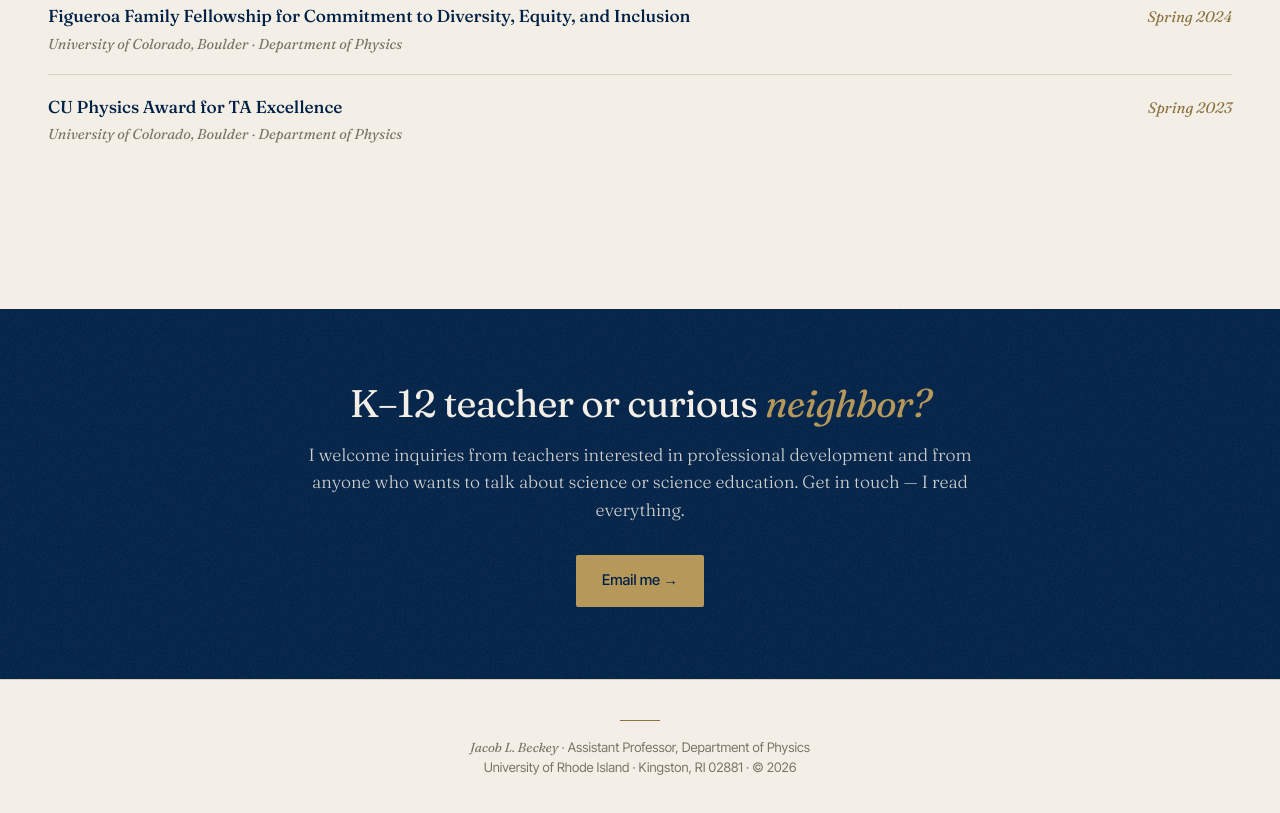
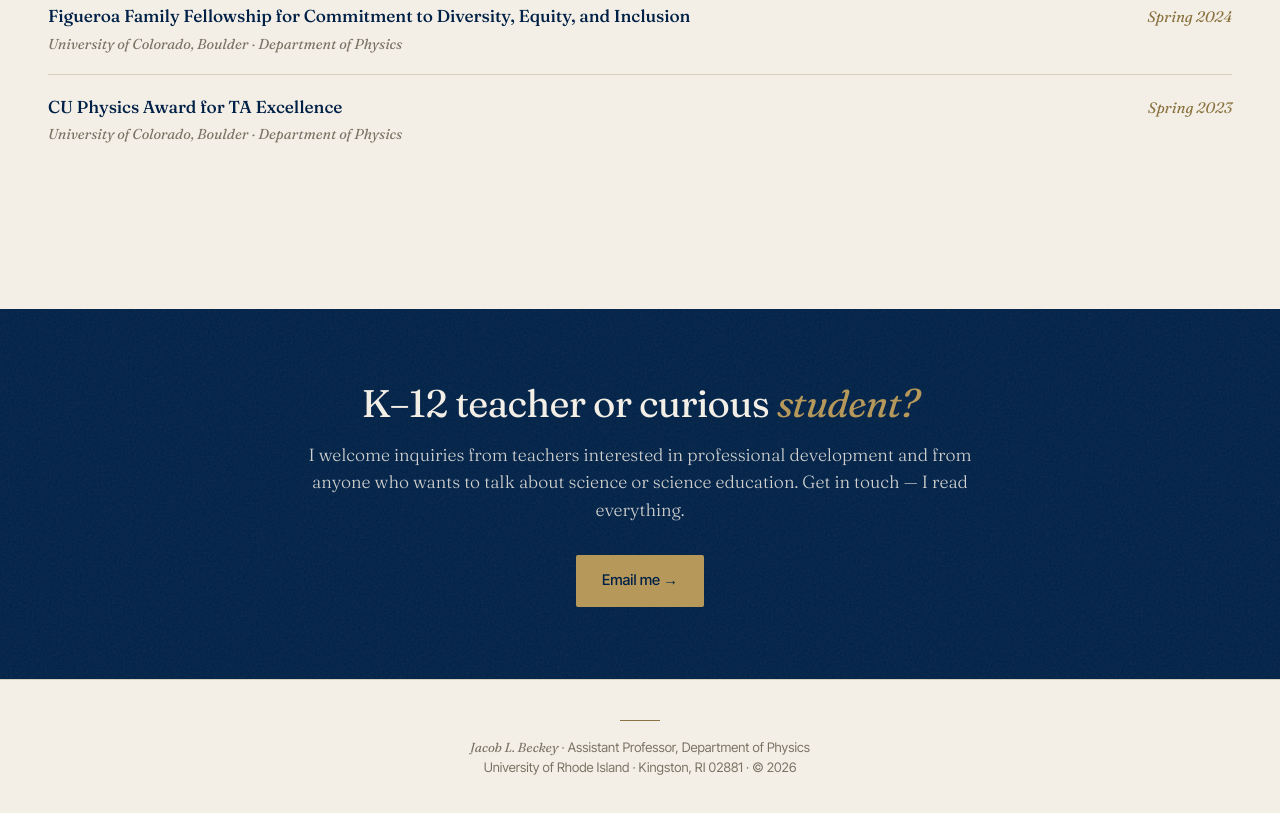
Before and after one commit to JacobBeckey/academic-website, a plain HTML site: page outreach.html in a window 1280 px wide. Shown: the part 2809-3622 px from the top of the page. Drawn offline with Linux system fonts and the light colour scheme.

Commit message:
Update outreach.html

```diff
--- a/outreach.html
+++ b/outreach.html
@@ -638,7 +638,7 @@
 <!-- CLOSING CTA -->
 <section class="closing-cta">
   <div class="closing-cta-inner">
-    <h3>K–12 teacher or curious <em>neighbor?</em></h3>
+    <h3>K–12 teacher or curious <em>student?</em></h3>
     <p>I welcome inquiries from teachers interested in professional development and from anyone who wants to talk about science or science education. Get in touch — I read everything.</p>
     <a href="mailto:jbeckey@uri.edu" class="btn btn-primary">Email me →</a>
   </div>
```
